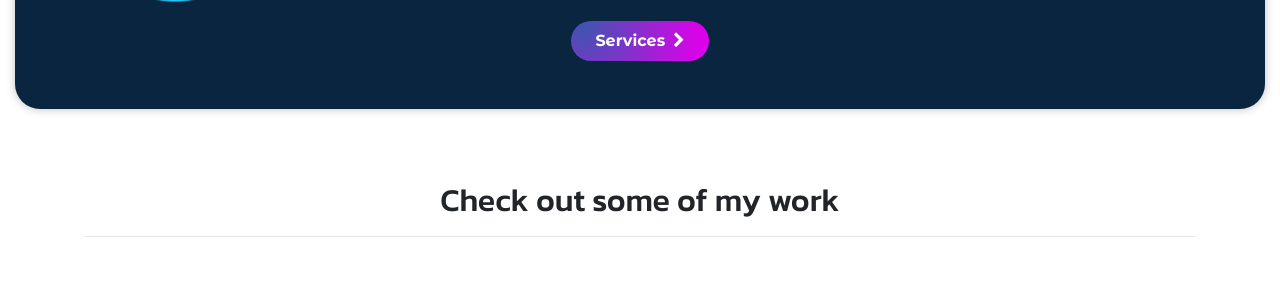
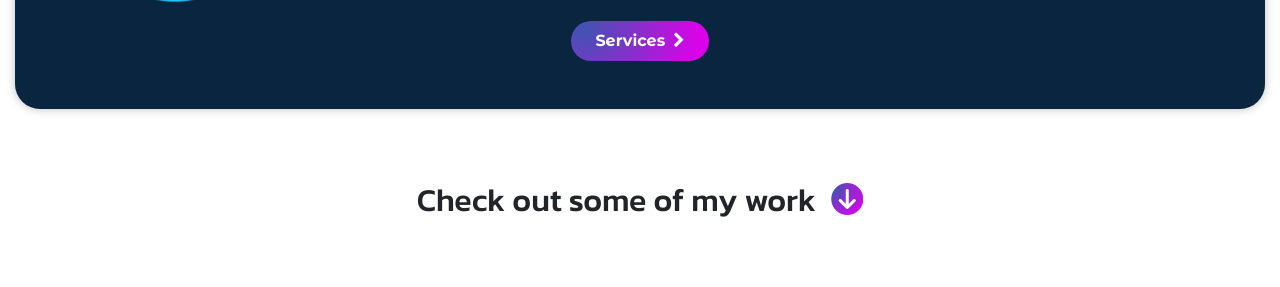
Before and after one commit to TropicalXU/layerlabsv2, a React (Create React App) app: page / in a window 1280 px wide. Shown: the part 3560-3847 px from the top of the page. Built offline with nearby package versions, Linux system fonts and the light colour scheme; no server answers.

Commit message:
newer updates

```diff
--- a/src/components/HomeComponent.js
+++ b/src/components/HomeComponent.js
@@ -338,8 +338,8 @@ class Home extends Component {
 
                 {/* rendering work section */}
                 <div className='container'>
-                    <h2 className='font-two text-center pt-5'>Check out some of my work</h2>
-                    <hr></hr>
+                    <h2 className='font-two text-center pt-5'>Check out some of my work <i class="fa-solid fa-circle-arrow-down gradient-text fa-md ml-2"></i></h2>
+                    {/* <hr></hr> */}
                     <div className='row mb-4 py-5'>
                         {/* rendering work */}
                         <RenderWork item={this.props.project1} />
```
